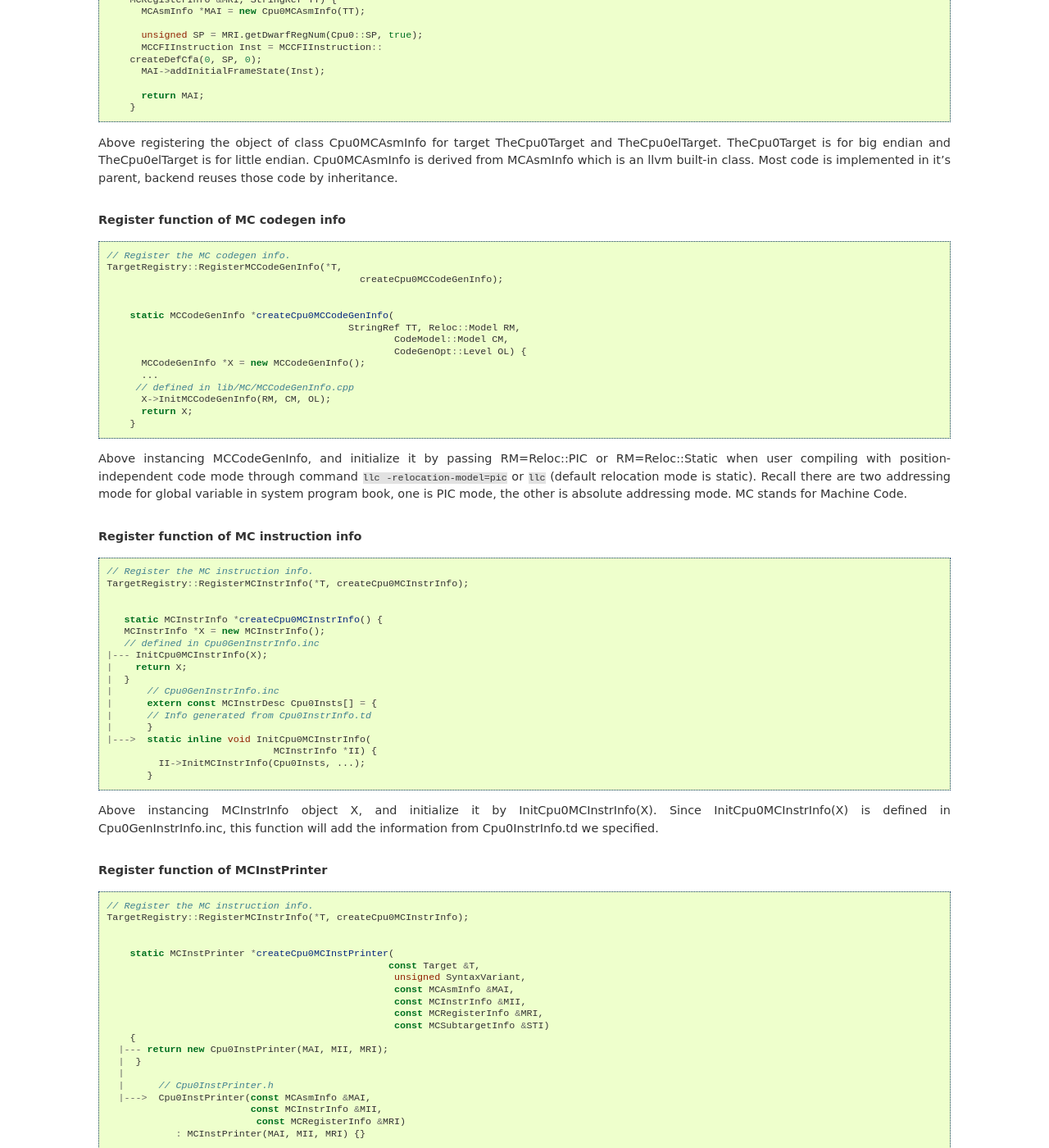
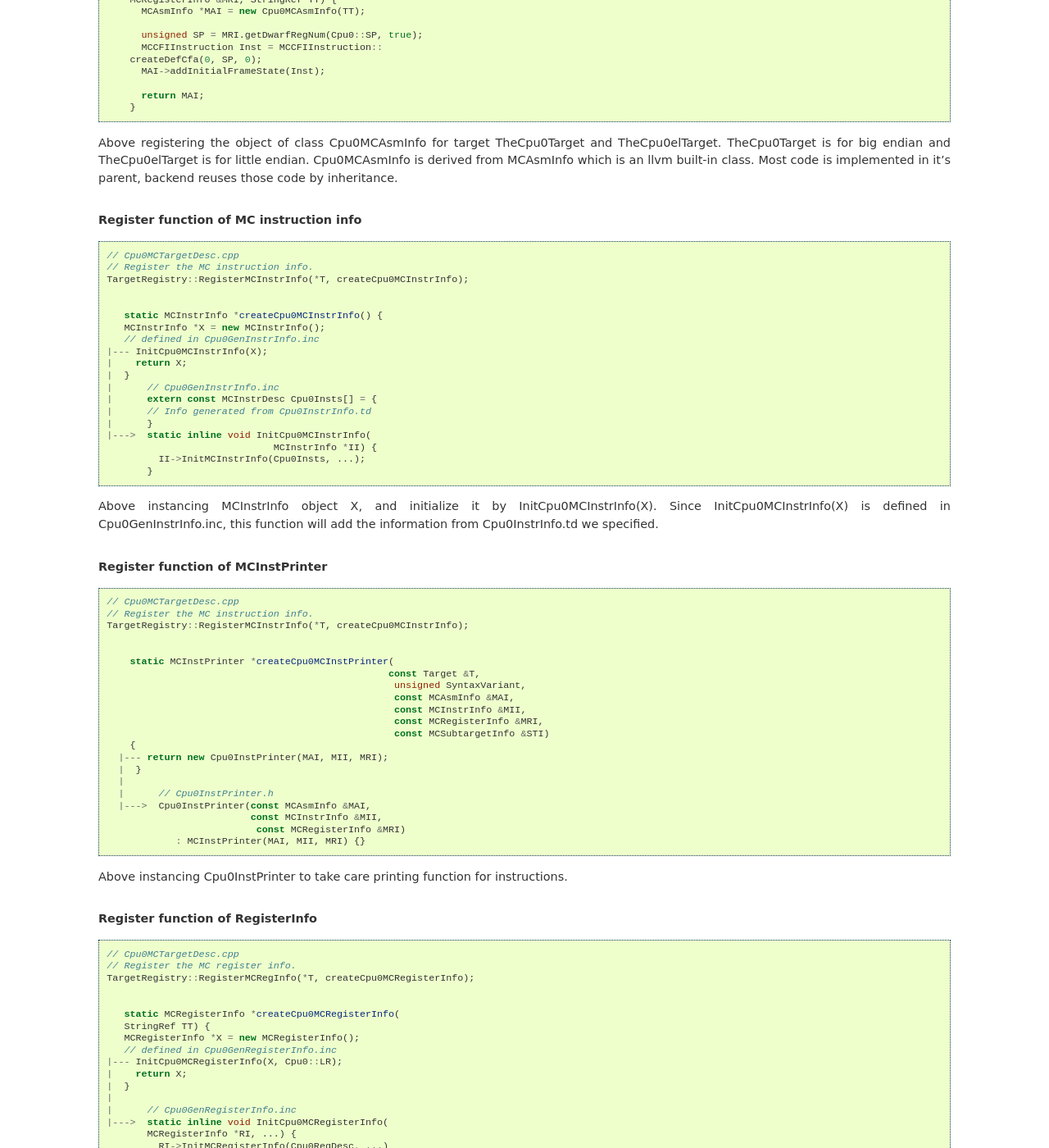
Before and after one commit to Jonathan2251/lbd, a Sphinx documentation site: the page built from source/backendstructure.rst, in a window 1280 px wide and 1400 px high, scrolled down 13626 px. Shown: the whole window at 82% size. Built offline with Sphinx 7.4.7, drawn with Linux system fonts in a browser that asks for light colours; pages that are not in the unit, such as notebooks, are missing from menus.

Commit message:
llvm 3.9

```diff
--- a/source/backendstructure.rst
+++ b/source/backendstructure.rst
@@ -536,36 +536,11 @@ Cpu0MCAsmInfo is derived from MCAsmInfo which is an llvm built-in class.
 Most code is implemented in it's parent, backend reuses those code by
 inheritance.
 
-.. rubric:: Register function of MC codegen info
-.. code-block:: c++
-
-  // Register the MC codegen info.
-  TargetRegistry::RegisterMCCodeGenInfo(*T,
-	                                      createCpu0MCCodeGenInfo);
-
-
-      static MCCodeGenInfo *createCpu0MCCodeGenInfo(
-                                            StringRef TT, Reloc::Model RM,
-                                                    CodeModel::Model CM,
-                                                    CodeGenOpt::Level OL) {
-        MCCodeGenInfo *X = new MCCodeGenInfo();
-        ...
-       // defined in lib/MC/MCCodeGenInfo.cpp
-        X->InitMCCodeGenInfo(RM, CM, OL);
-        return X;
-      }
-
-Above instancing MCCodeGenInfo, and initialize it by passing RM=Reloc::PIC
-or RM=Reloc::Static when user compiling with position-independent code mode
-through command ``llc -relocation-model=pic`` or ``llc`` (default relocation
-mode is static).
-Recall there are two addressing mode for global variable in system program book,
-one is PIC mode, the other is absolute addressing mode.
-MC stands for Machine Code.
 
 .. rubric:: Register function of MC instruction info
 .. code-block:: c++
 
+  // Cpu0MCTargetDesc.cpp
   // Register the MC instruction info.
   TargetRegistry::RegisterMCInstrInfo(*T, createCpu0MCInstrInfo);
 
@@ -593,6 +568,7 @@ will add the information from Cpu0InstrInfo.td we specified.
 .. rubric:: Register function of MCInstPrinter
 .. code-block:: c++
 
+  // Cpu0MCTargetDesc.cpp
   // Register the MC instruction info.
   TargetRegistry::RegisterMCInstrInfo(*T, createCpu0MCInstrInfo);
 
@@ -620,6 +596,7 @@ function for instructions.
 .. rubric:: Register function of RegisterInfo
 .. code-block:: c++
 
+  // Cpu0MCTargetDesc.cpp
   // Register the MC register info.
   TargetRegistry::RegisterMCRegInfo(*T, createCpu0MCRegisterInfo);
 
```
